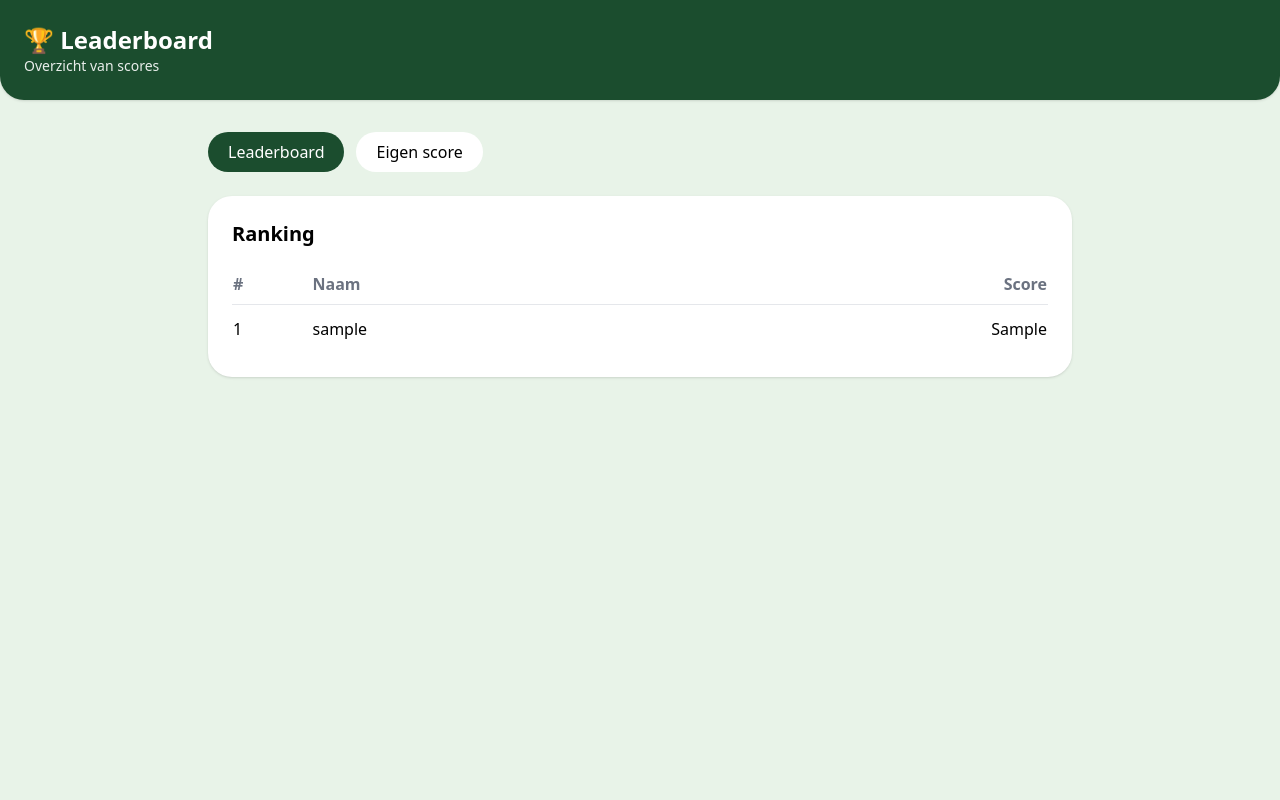
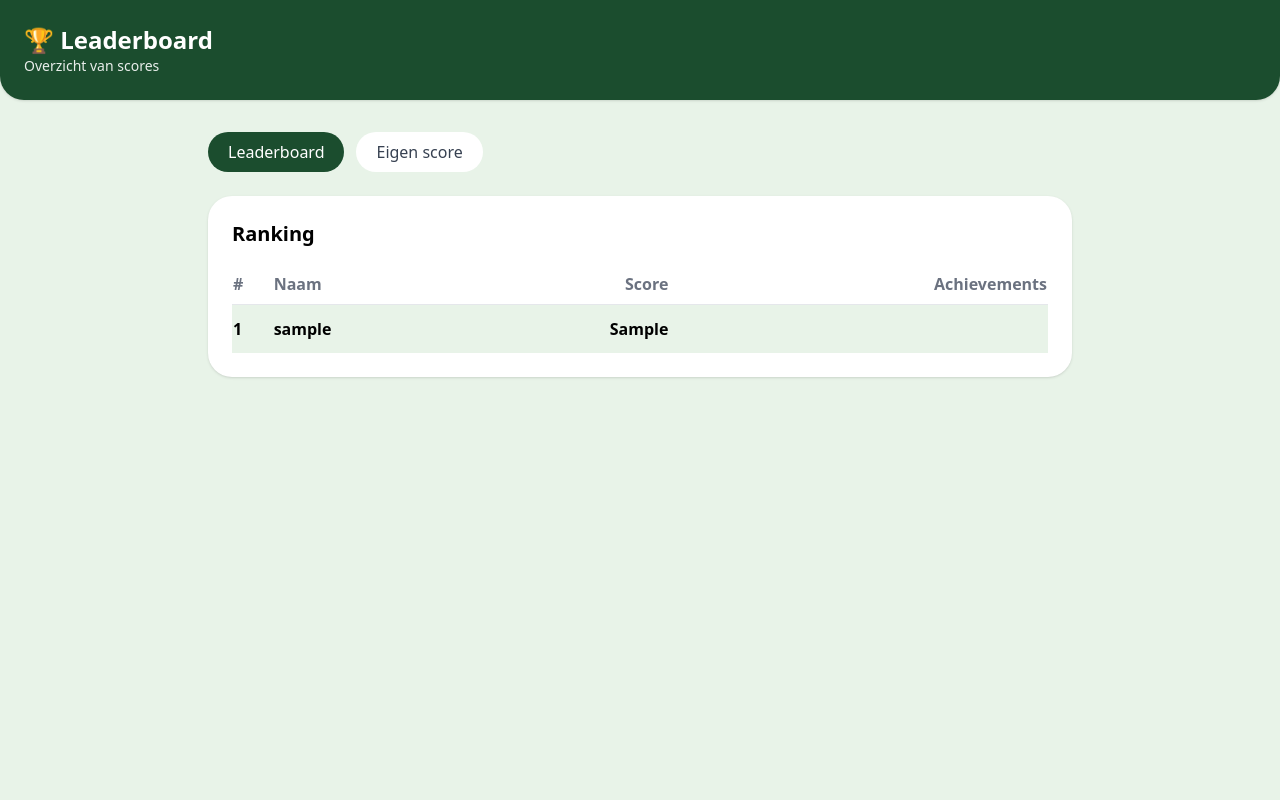
Before and after one commit to FlorisMatulessy/privacy_game, a PHP site: page / in a window 1280 px wide. Run offline with PHP 8.4, Linux system fonts and the light colour scheme; tables that the repository leaves empty or names only in its code hold one stand-in row (values such as "Sample post"); some libraries are stand-ins or nearby versions.

Commit message:
Leaderboard (en fixes)

```diff
--- a/index.php
+++ b/index.php
@@ -1,24 +1,11 @@
 <?php
 require "leaderboard.php";
-
-// tijdelijke test-user (later via login/session)
-$currentUser = "TestUser";
-$myScore = null;
-
-foreach ($leaderboard as $row) {
-    if ($row["username"] === $currentUser) {
-        $myScore = $row["score"];
-        break;
-    }
-}
 ?>
 <!DOCTYPE html>
 <html lang="nl">
 <head>
   <meta charset="UTF-8">
   <title>Leaderboard</title>
-
-  <!-- Tailwind -->
   <script src="https://cdn.tailwindcss.com"></script>
 
   <script>
@@ -51,7 +38,7 @@ foreach ($leaderboard as $row) {
     <button onclick="showTab('leaderboard', this)" class="tab-btn bg-primary text-white px-5 py-2 rounded-full">
       Leaderboard
     </button>
-    <button onclick="showTab('personal', this)" class="tab-btn bg-white px-5 py-2 rounded-full">
+    <button onclick="showTab('personal', this)" class="tab-btn bg-white text-gray-700 px-5 py-2 rounded-full">
       Eigen score
     </button>
   </div>
@@ -71,14 +58,16 @@ foreach ($leaderboard as $row) {
             <th class="text-left py-2">#</th>
             <th class="text-left">Naam</th>
             <th class="text-right">Score</th>
+            <th class="text-right">Achievements</th>
           </tr>
         </thead>
         <tbody>
           <?php foreach ($leaderboard as $index => $user): ?>
-            <tr class="border-b last:border-none <?= $user["username"] === $currentUser ? "bg-soft font-semibold" : "" ?>">
+            <tr class="border-b last:border-none <?= $user["user_id"] == $currentUserId ? "bg-soft font-semibold" : "" ?>">
               <td class="py-3"><?= $index + 1 ?></td>
               <td><?= htmlspecialchars($user["username"]) ?></td>
               <td class="text-right"><?= $user["score"] ?></td>
+              <td class="text-right"><?= $user["achievements_unlocked"] ?></td>
             </tr>
           <?php endforeach; ?>
         </tbody>
@@ -90,16 +79,20 @@ foreach ($leaderboard as $row) {
   <section id="personal" class="tab hidden bg-white p-6 rounded-3xl shadow">
     <h2 class="text-xl font-semibold mb-4">Jouw score</h2>
 
-    <?php if ($myScore === null): ?>
+    <?php if ($currentUserScore === null): ?>
       <p class="text-gray-500">
         Je hebt nog geen score behaald.
       </p>
     <?php else: ?>
       <div class="bg-soft p-5 rounded-2xl">
-        <p class="text-lg font-medium"><?= $currentUser ?></p>
+        <p class="text-lg font-medium"><?= htmlspecialchars($currentUsername) ?></p>
         <p class="mt-2">
           Beste score:
-          <span class="text-primary font-bold text-2xl"><?= $myScore ?></span>
+          <span class="text-primary font-bold text-2xl"><?= $currentUserScore ?></span>
+        </p>
+        <p class="mt-1">
+          Behaalde achievements:
+          <span class="text-primary font-semibold"><?= $currentUserAchievements ?></span>
         </p>
       </div>
     <?php endif; ?>
@@ -112,12 +105,15 @@ function showTab(id, btn) {
   document.querySelectorAll(".tab").forEach(t => t.classList.add("hidden"));
   document.getElementById(id).classList.remove("hidden");
 
+  // Buttons updaten
   document.querySelectorAll(".tab-btn").forEach(b => {
     b.classList.remove("bg-primary", "text-white");
-    b.classList.add("bg-white");
+    b.classList.add("bg-white", "text-gray-700");
   });
 
+  // Actieve knop
   btn.classList.add("bg-primary", "text-white");
+  btn.classList.remove("bg-white", "text-gray-700");
 }
 </script>
 
--- a/leaderboard.php
+++ b/leaderboard.php
@@ -1,18 +1,34 @@
 <?php
 require "db.php";
 
+// Verander dit naar de echte login gebruiker
+$currentUserId = 1;
+
+// Alle gebruikers met score en achievements
 $sql = "
 SELECT
-    u.user_id,
+    u.id AS user_id,
     u.username,
-    MAX(s.value) AS score
+    u.points AS score,
+    u.achievements_unlocked
 FROM users u
-LEFT JOIN score s ON s.user_id = u.user_id
-GROUP BY u.user_id, u.username
-HAVING score IS NOT NULL
 ORDER BY score DESC
 ";
 
 $stmt = $pdo->prepare($sql);
 $stmt->execute();
 $leaderboard = $stmt->fetchAll(PDO::FETCH_ASSOC);
+
+// Huidige gebruiker ophalen
+$currentUserScore = null;
+$currentUserAchievements = null;
+$currentUsername = null;
+
+foreach ($leaderboard as $row) {
+    if ($row['user_id'] == $currentUserId) {
+        $currentUserScore = $row['score'];
+        $currentUserAchievements = $row['achievements_unlocked'];
+        $currentUsername = $row['username'];
+        break;
+    }
+}
--- /dev/null
+++ b/style.css
@@ -0,0 +1,232 @@
+/* Privacy Quest Design System - Educational, Friendly, Non-competitive */
+
+@layer base {
+  :root {
+    /* Main background - warm off-white */
+    --background: 40 33% 98%;
+    --foreground: 200 25% 20%;
+
+    /* Cards - clean white */
+    --card: 0 0% 100%;
+    --card-foreground: 200 25% 20%;
+
+    --popover: 0 0% 100%;
+    --popover-foreground: 200 25% 20%;
+
+    /* Primary - Friendly teal/mint */
+    --primary: 168 55% 42%;
+    --primary-foreground: 0 0% 100%;
+
+    /* Secondary - Soft lavender */
+    --secondary: 240 20% 96%;
+    --secondary-foreground: 200 25% 25%;
+
+    /* Muted - Gentle gray */
+    --muted: 200 15% 94%;
+    --muted-foreground: 200 15% 45%;
+
+    /* Accent - Warm coral for positive actions */
+    --accent: 15 85% 60%;
+    --accent-foreground: 0 0% 100%;
+
+    /* Success - Soft green */
+    --success: 145 50% 45%;
+    --success-foreground: 0 0% 100%;
+
+    /* Warning - Warm amber */
+    --warning: 38 92% 55%;
+    --warning-foreground: 38 92% 15%;
+
+    --destructive: 0 72% 58%;
+    --destructive-foreground: 0 0% 100%;
+
+    --border: 200 20% 88%;
+    --input: 200 20% 88%;
+    --ring: 168 55% 42%;
+
+    --radius: 1rem;
+
+
+    /* Game-specific colors */
+    --game-positive: 145 60% 45%;
+    --game-negative: 0 65% 55%;
+    --game-neutral: 200 15% 50%;
+
+    /* Minigame overlay */
+    --overlay: 200 25% 10%;
+
+    /* Score display */
+    --score-bg: 168 55% 95%;
+    --score-border: 168 55% 80%;
+
+    --sidebar-background: 0 0% 98%;
+    --sidebar-foreground: 240 5.3% 26.1%;
+    --sidebar-primary: 240 5.9% 10%;
+    --sidebar-primary-foreground: 0 0% 98%;
+    --sidebar-accent: 240 4.8% 95.9%;
+    --sidebar-accent-foreground: 240 5.9% 10%;
+    --sidebar-border: 220 13% 91%;
+    --sidebar-ring: 217.2 91.2% 59.8%;
+  }
+
+  .dark {
+    --background: 200 25% 10%;
+    --foreground: 40 20% 95%;
+
+    --card: 200 25% 14%;
+    --card-foreground: 40 20% 95%;
+
+    --popover: 200 25% 14%;
+    --popover-foreground: 40 20% 95%;
+
+    --primary: 168 50% 50%;
+    --primary-foreground: 200 25% 10%;
+
+    --secondary: 200 20% 20%;
+    --secondary-foreground: 40 20% 90%;
+
+    --muted: 200 20% 18%;
+    --muted-foreground: 200 15% 60%;
+
+    --accent: 15 80% 55%;
+    --accent-foreground: 0 0% 100%;
+
+    --success: 145 45% 50%;
+    --success-foreground: 145 45% 10%;
+
+    --destructive: 0 65% 50%;
+    --destructive-foreground: 0 0% 100%;
+
+    --border: 200 20% 22%;
+    --input: 200 20% 22%;
+    --ring: 168 50% 50%;
+
+    --score-bg: 168 30% 15%;
+    --score-border: 168 30% 30%;
+
+    --sidebar-background: 240 5.9% 10%;
+    --sidebar-foreground: 240 4.8% 95.9%;
+    --sidebar-primary: 224.3 76.3% 48%;
+    --sidebar-primary-foreground: 0 0% 100%;
+    --sidebar-accent: 240 3.7% 15.9%;
+    --sidebar-accent-foreground: 240 4.8% 95.9%;
+    --sidebar-border: 240 3.7% 15.9%;
+    --sidebar-ring: 217.2 91.2% 59.8%;
+  }
+}
+
+@layer base {
+  * {
+    @apply border-border;
+  }
+
+  body {
+    @apply bg-background text-foreground antialiased;
+    font-family: 'Inter', system-ui, sans-serif;
+  }
+}
+
+@layer utilities {
+  /* Game card styles */
+  .game-card {
+    @apply bg-card rounded-2xl shadow-lg border border-border p-6 transition-all duration-300;
+  }
+
+  .game-card-hover:hover {
+    box-shadow: 0 20px 40px rgba(0, 0, 0, 0.15) !important;
+    transform: translateY(-4px) !important;
+  }
+
+  /* Score display */
+  .score-badge {
+    @apply inline-flex items-center gap-2 px-4 py-2 rounded-full font-semibold !important;
+    background: hsl(var(--score-bg)) !important;
+    border: 2px solid hsl(var(--score-border)) !important;
+  }
+
+  /* Positive/Negative indicators */
+  .score-positive {
+    color: hsl(var(--game-positive)) !important;
+  }
+
+  .score-negative {
+    color: hsl(var(--game-negative)) !important;
+  }
+
+  /* Minigame animations */
+  @keyframes slideUp {
+    from {
+      opacity: 0;
+      transform: translateY(20px);
+    }
+    to {
+      opacity: 1;
+      transform: translateY(0);
+    }
+  }
+
+  @keyframes pulse-soft {
+    0%, 100% {
+      transform: scale(1);
+    }
+    50% {
+      transform: scale(1.02);
+    }
+  }
+
+  @keyframes confetti {
+    0% {
+      transform: translateY(0) rotate(0deg);
+      opacity: 1;
+    }
+    100% {
+      transform: translateY(-100px) rotate(720deg);
+      opacity: 0;
+    }
+  }
+
+  .animate-slide-up {
+    animation: slideUp 0.4s ease-out;
+  }
+
+  .animate-pulse-soft {
+    animation: pulse-soft 2s ease-in-out infinite;
+  }
+
+  .animate-confetti {
+    animation: confetti 1s ease-out forwards;
+  }
+
+  .fade-in {
+    animation: fadeIn 0.3s ease-in-out;
+  }
+
+  @keyframes fadeIn {
+    from { opacity: 0; transform: translateY(6px); }
+      to { opacity: 1; transform: translateY(0); }
+  }
+
+  body {
+    font-family: system-ui, -apple-system, BlinkMacSystemFont, sans-serif;
+  }
+
+  .tab {
+    animation: fadeIn 0.25s ease-in-out;
+  }
+
+  @keyframes fadeIn {
+    from {
+      opacity: 0;
+      transform: translateY(6px);
+    }
+    to {
+      opacity: 1;
+      transform: translateY(0);
+    }
+  }
+
+
+  .tab-btn {
+    cursor: pointer;
+}
+}
```
